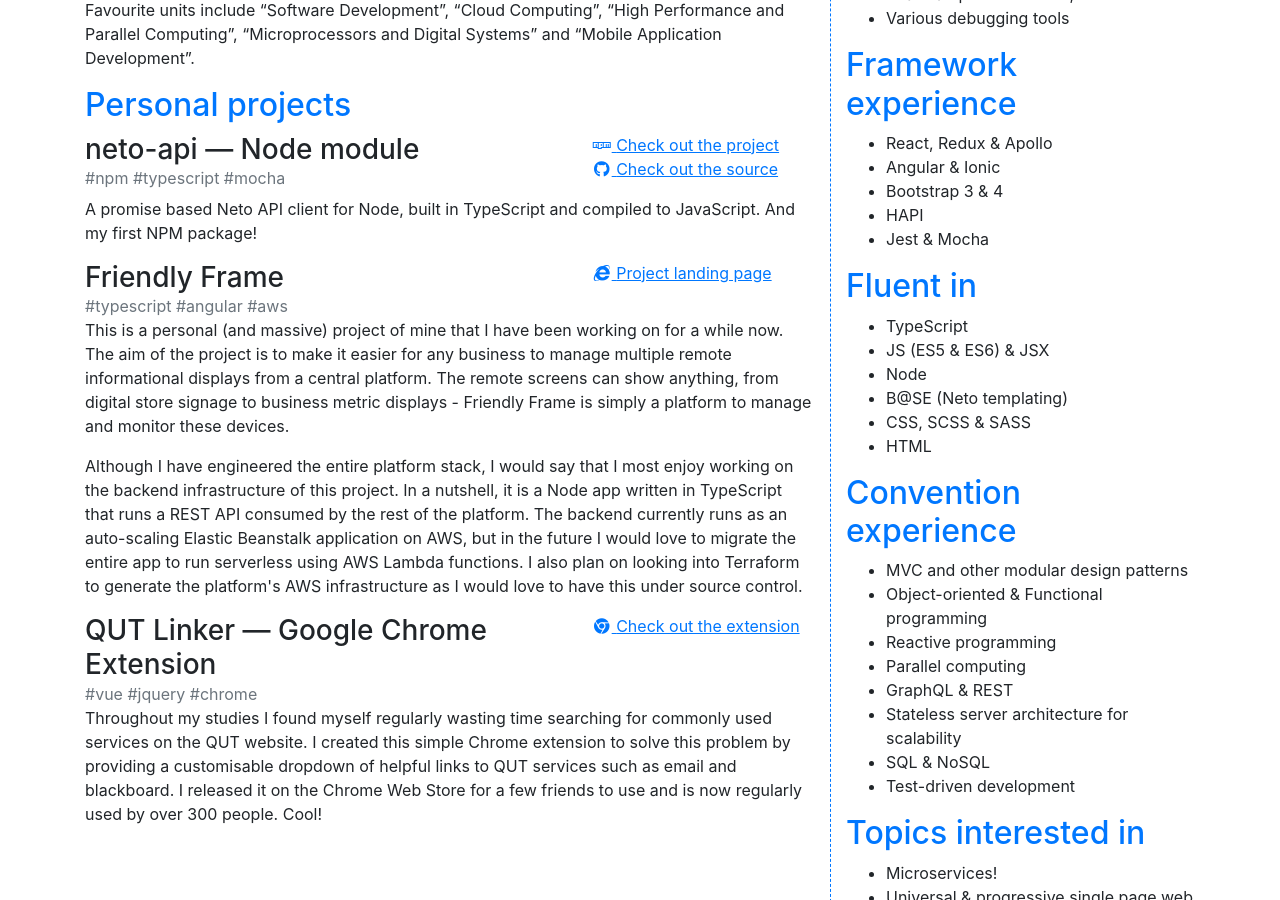
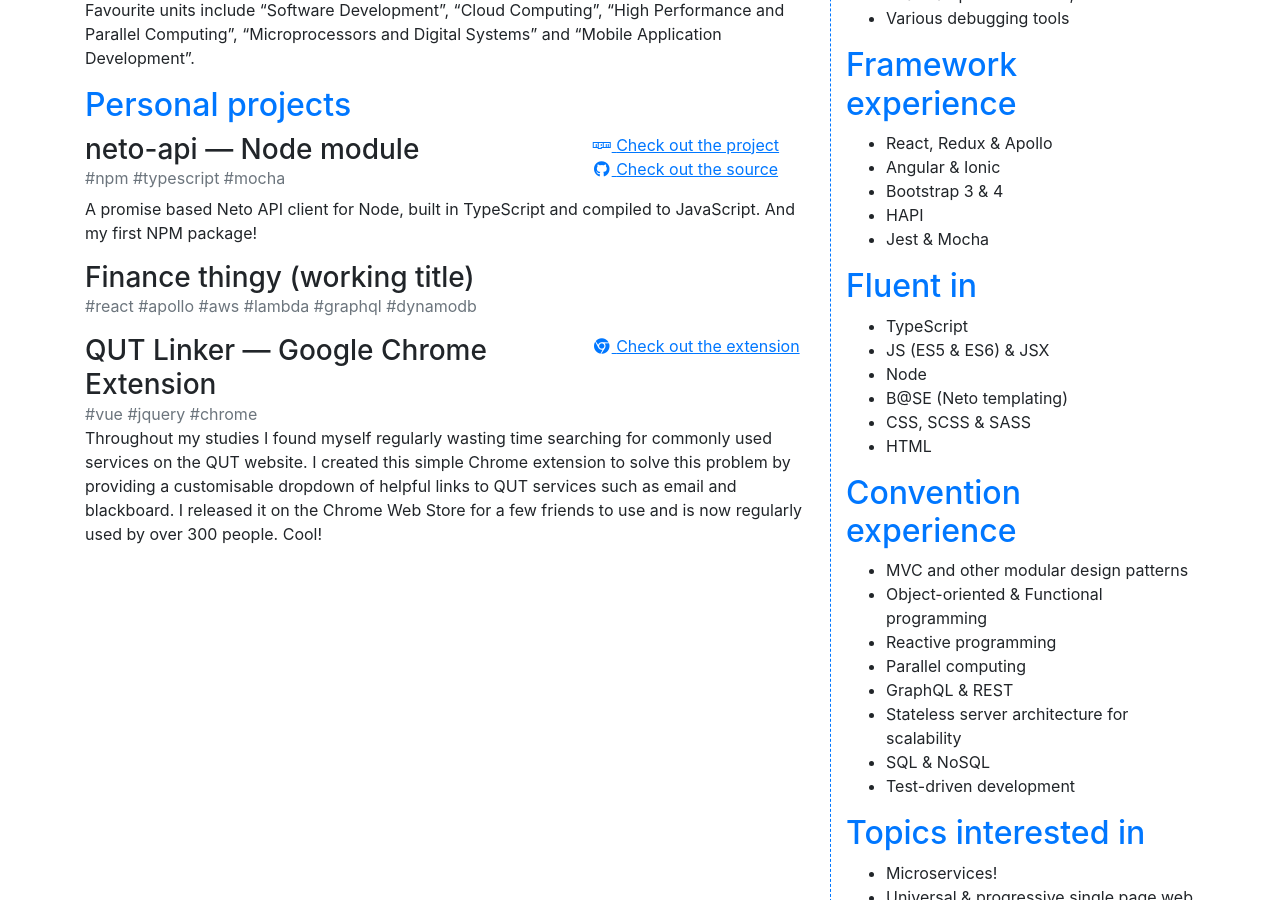
Before and after one commit to matt-downs/matt-downs.github.io, a Jekyll site: the page built from index.html, in a window 1280 px wide and 900 px high, scrolled down 936 px. Built offline with Jekyll 4.4.1, drawn with Linux system fonts in a browser that asks for light colours; nearby versions of some CDN libraries.

Commit message:
Remove Friendly Frame and begin writing up the finance thingy

```diff
--- a/index.html
+++ b/index.html
@@ -63,29 +63,11 @@
 
         <div class="row">
             <div class="col-md-8">
-                <h3 class="mb-0">Friendly Frame</h3>
-                <span class="text-muted">#typescript #angular #aws</span>
+                <h3 class="mb-0">Finance thingy (working title)</h3>
+                <span class="text-muted">#react #apollo #aws #lambda #graphql #dynamodb</span>
             </div>
-            <ul class="list-unstyled col-md-4">
-                <li>
-                    <a href="https://www.friendlyfra.me" target="_blank">
-                        <i class="fab fa-fw fa-internet-explorer"></i>
-                        <span class="no-print">Project landing page</span>
-                        <span class="only-print">friendlyfra.me</span>
-                    </a>
-                </li>
-            </ul>
         </div>
-        <p>This is a personal (and massive) project of mine that I have been working on for a while now. The aim of the
-            project is to make it easier for any business to manage multiple remote informational displays from a
-            central platform. The remote screens can show anything, from digital store signage to business metric
-            displays - Friendly Frame is simply a platform to manage and monitor these devices.</p>
-        <p>Although I have engineered the entire platform stack, I would say that I most enjoy working on the backend
-            infrastructure of this project. In a nutshell, it is a Node app written in TypeScript that runs a REST API
-            consumed by the rest of the platform. The backend currently runs as an auto-scaling Elastic Beanstalk
-            application on AWS, but in the future I would love to migrate the entire app to run serverless using AWS
-            Lambda functions. I also plan on looking into Terraform to generate the platform's AWS infrastructure as I
-            would love to have this under source control.</p>
+        <p></p>
 
         <div class="row">
             <div class="col-md-8">
```
